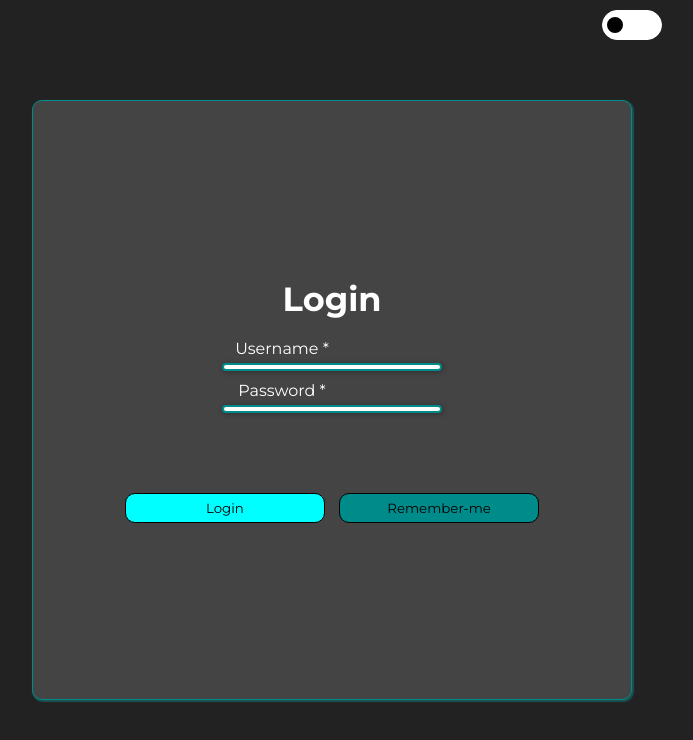
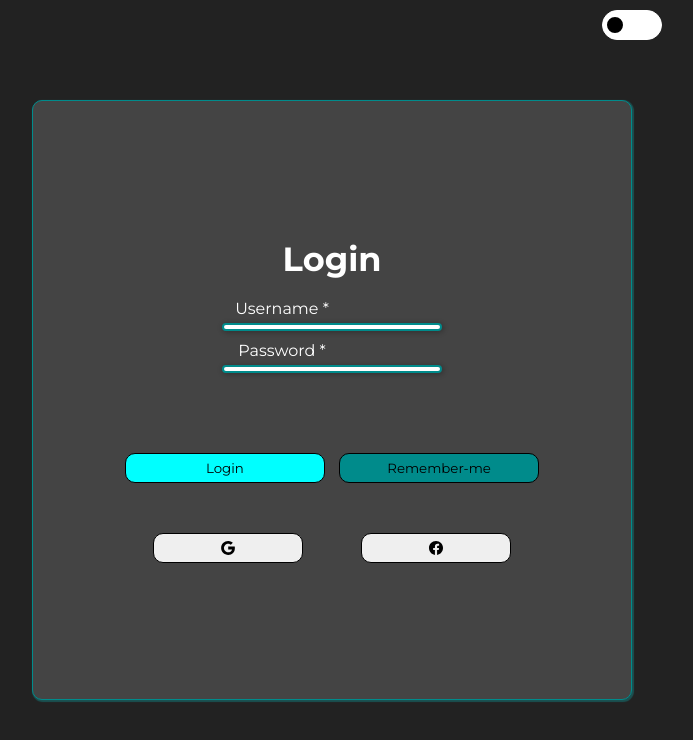
Before and after one commit to onlythiagoad/projetothemeLight, a plain HTML site: page index.html in a window 1280 px wide. Shown: the whole page, without its empty margins (338-1031 px from the left). Drawn offline with nearby package versions, Linux system fonts and the light colour scheme.

Commit message:
novas att

```diff
--- a/index.html
+++ b/index.html
@@ -27,9 +27,22 @@
             </form>
             <input type="submit" value="Login" class="submit">
             <button type="button" class="remember">Remember-me</button>
+
+            <div class="buttonSociais">
+                <button type="button" class="buttonGoogle">
+                    <ion-icon name="logo-google" class="logoGoogle">#</ion-icon>
+                </button>
+                <button type="button" name="button" class="buttonFace">
+                    <ion-icon name="logo-facebook" class="logoFace">#</ion-icon>
+                </button>
+            </div>
         </div>
     </div>
 
     <script src="script.js"></script>
+    <script type="module" src="https://unpkg.com/ionicons@7.1.0/dist/ionicons/ionicons.esm.js">
+    </script>
+    <script nomodule src="https://unpkg.com/ionicons@7.1.0/dist/ionicons/ionicons.js">
+    </script>
 </body>
 </html>
--- a/style.css
+++ b/style.css
@@ -133,6 +133,31 @@ input{
     height: 30px !important;
 
 }
+.buttonSociais{
+    display: flex;
+    margin-top: 50px;
+    justify-content: space-around;
+
+}
+.buttonGoogle,.buttonFace{
+    width: 150px;
+    height: 30px;
+    border-radius: 10px;
+    display: flex;
+    flex-direction: column;
+    justify-content: center;
+    align-items: center;
+    cursor: pointer;
+    border: 1px solid black ;
+}
+.buttonGoogle:hover, .buttonFace:hover{
+    background-color: #222;
+    transition: .5s;
+    color: #e0e0e0;
+}
+.logoGoogle, .logoFace{
+    font-size: 16px;
+}
 /* ---------- WHITE THEME -------------- */
 .mode{
     animation: animate .2s linear forwards;
--- a/styleMedia.css
+++ b/styleMedia.css
@@ -14,4 +14,7 @@
     .submit,.remember{
         width: 145px;
     }
+    .buttonGoogle,.buttonFace{
+        width: 100px;
+    }
 }
```
